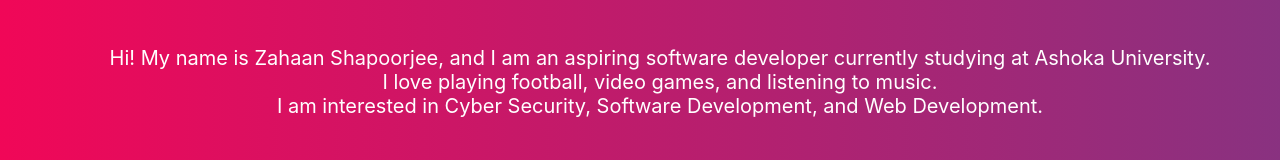
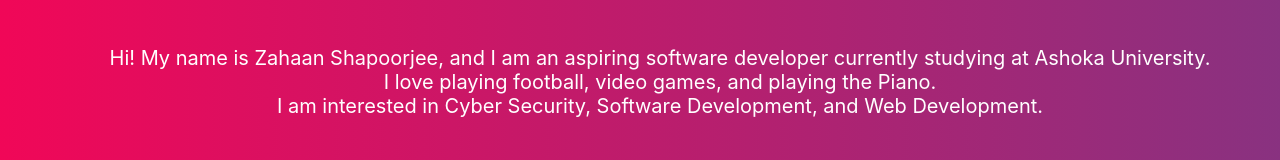
Before and after one commit to zahaanshapoorjee/portfolio-website-v2, a React (Create React App) app: page / in a window 1280 px wide. Shown: the part 333-493 px from the top of the page. Built offline with nearby package versions, Linux system fonts and the light colour scheme.

Commit message:
I have not felt happy for a long time...

```diff
--- a/src/Components/homepage.js
+++ b/src/Components/homepage.js
@@ -23,7 +23,7 @@ export default function Homepage()
                 <p class="info">Hi! My name is Zahaan Shapoorjee, and I am an aspiring software developer currently studying at Ashoka University.</p>
             </motion.div>
             <motion.div initial={{opacity:0, x:'-100vh'}}animate={{opacity:1, x:0}}transition = {{duration: 2}}>
-            <p class="info">I love playing football, video games, and listening to music.</p>
+            <p class="info">I love playing football, video games, and playing the Piano.</p>
             </motion.div>
             <motion.div initial={{opacity:0, x:'-100vh'}}animate={{opacity:1, x:0}}transition = {{duration: 3}}>
             <p class="info">I am interested in Cyber Security, Software Development, and Web Development.</p>
```
